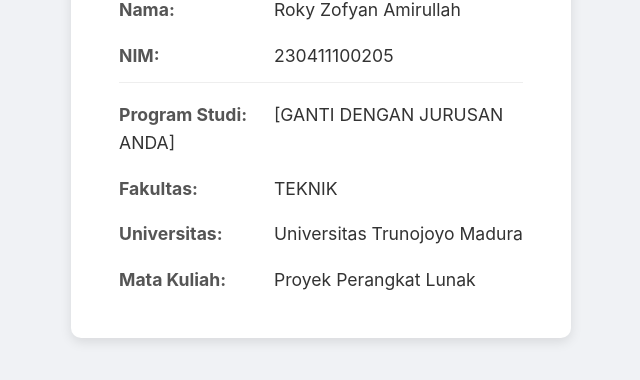
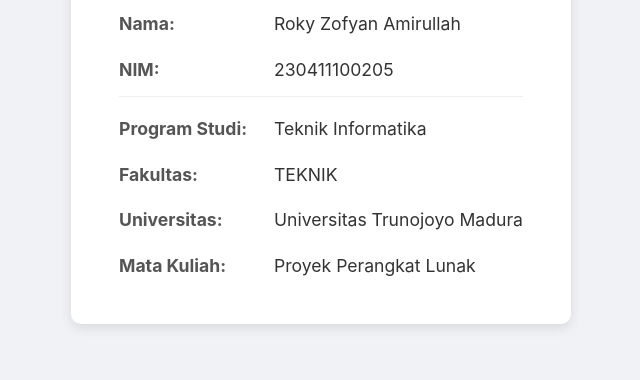
Before and after one commit to Pengk0/TUGAS-PPL, a plain HTML site: page index.html in a window 1280 px wide. Shown: the part 284-664 px from the top of the page, without its empty margins (319-959 px from the left). Drawn offline with Linux system fonts and the light colour scheme.

Commit message:
menambahkan identitas dengan komplit

```diff
--- a/index.html
+++ b/index.html
@@ -61,7 +61,7 @@
         <p><strong>Nama:</strong> Roky Zofyan Amirullah</p>
         <p><strong>NIM:</strong> 230411100205</p>
 
-        <hr style="border: 0; border-top: 1px solid #eee;"> <p><strong>Program Studi:</strong> [GANTI DENGAN JURUSAN ANDA]</p>
+        <hr style="border: 0; border-top: 1px solid #eee;"> <p><strong>Program Studi:</strong> Teknik Informatika</p>
         <p><strong>Fakultas:</strong> TEKNIK</p>
         <p><strong>Universitas:</strong> Universitas Trunojoyo Madura</p>
         <p><strong>Mata Kuliah:</strong> Proyek Perangkat Lunak</p>
```
